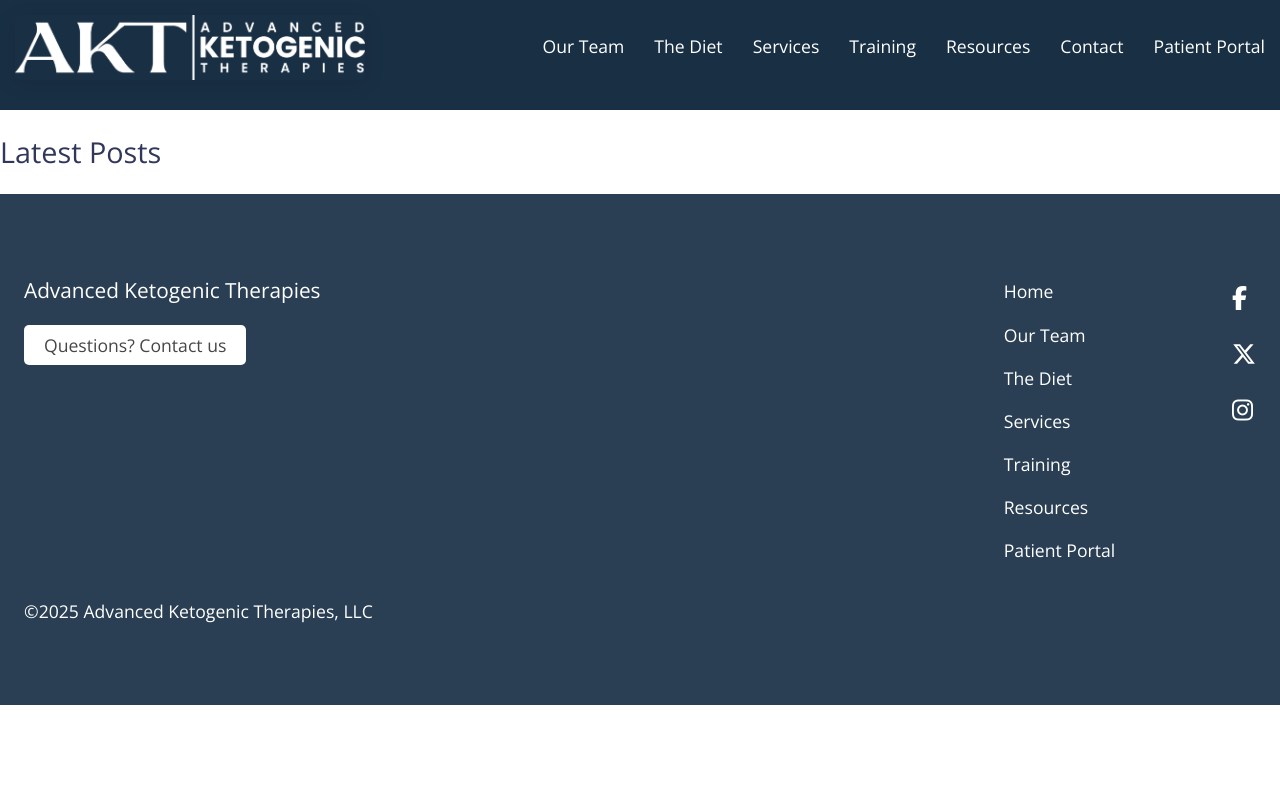
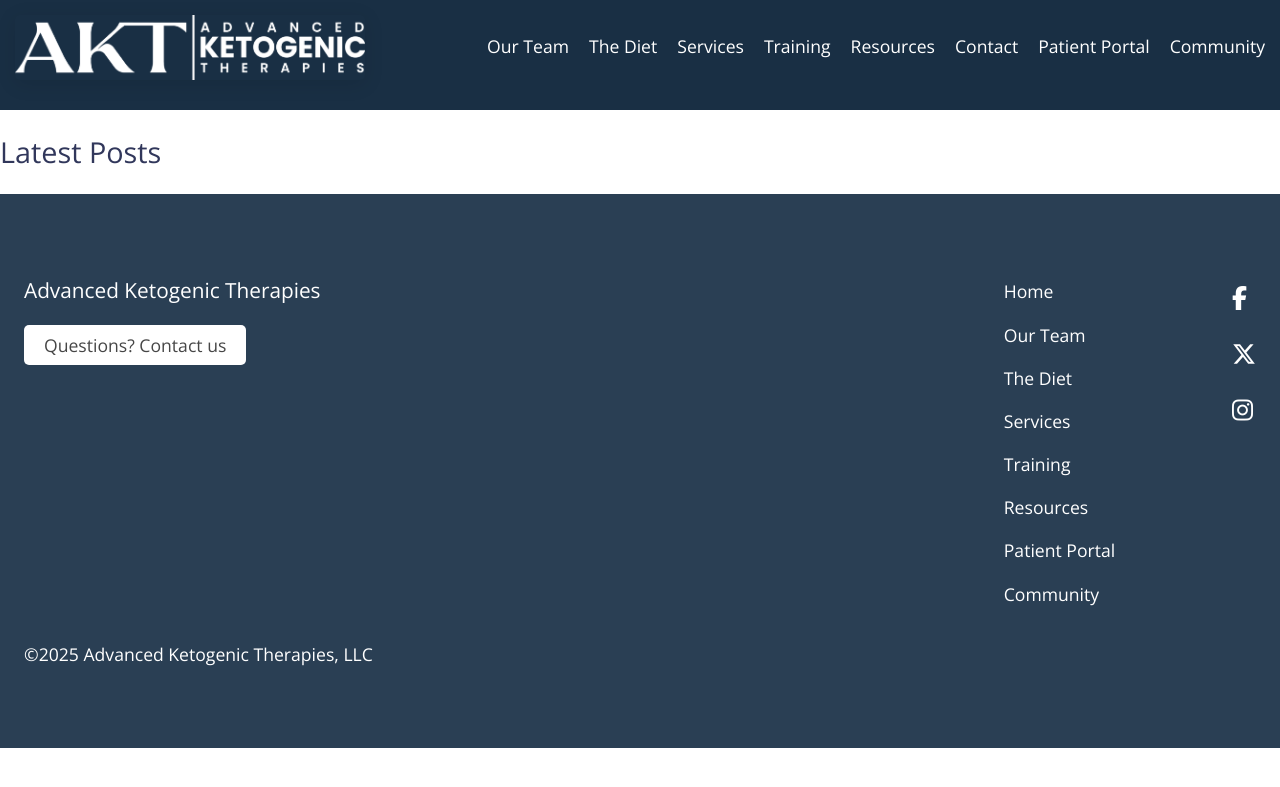
Before and after one commit to janmilosh/potterketo_jekyll, a Jekyll site: the page built from blog.html, in a window 1280 px wide. Shown: the top 787 px of the page. Built offline with Jekyll 4.4.1, drawn with Linux system fonts in a browser that asks for light colours; nearby versions of some CDN libraries.

Commit message:
Add community to menus

```diff
--- a/_includes/header_footer_items/footer_navigation.html
+++ b/_includes/header_footer_items/footer_navigation.html
@@ -15,5 +15,8 @@
     <li class="item">
       <a target="_blank" class="patient-portal" href="https://secure.gethealthie.com/users/sign_in">Patient Portal</a>
     </li>
+    <li class="item">
+      <a target="_blank" href="https://aktketocommunity.simplerosites.com">Community</a>
+    </li>
   </ul>
 </nav>
--- a/_includes/header_footer_items/header_navigation.html
+++ b/_includes/header_footer_items/header_navigation.html
@@ -18,5 +18,8 @@
     <li class="item">
       <a target="_blank" class="patient-portal" href="https://secure.gethealthie.com/users/sign_in">Patient Portal</a>
     </li>
+    <li class="item">
+      <a target="_blank" href="https://aktketocommunity.simplerosites.com">Community</a>
+    </li>
   </ul>
 </nav>
--- a/_sass/header.scss
+++ b/_sass/header.scss
@@ -27,10 +27,10 @@
 
   ul.menu {
     display: grid;
-    grid-template-columns: 1fr repeat(7, max-content);
+    grid-template-columns: 1fr repeat(8, max-content);
     align-items: center;
     grid-auto-flow: column;
-    gap: 30px;
+    gap: 20px;
   }
 
   .logo img {
@@ -123,5 +123,10 @@
       grid-column: 1 / span 2;
       grid-row: 8;
     }
+
+    ul.menu li:nth-child(10) {
+      grid-column: 1 / span 2;
+      grid-row: 9;
+    }
   }
 }
```
